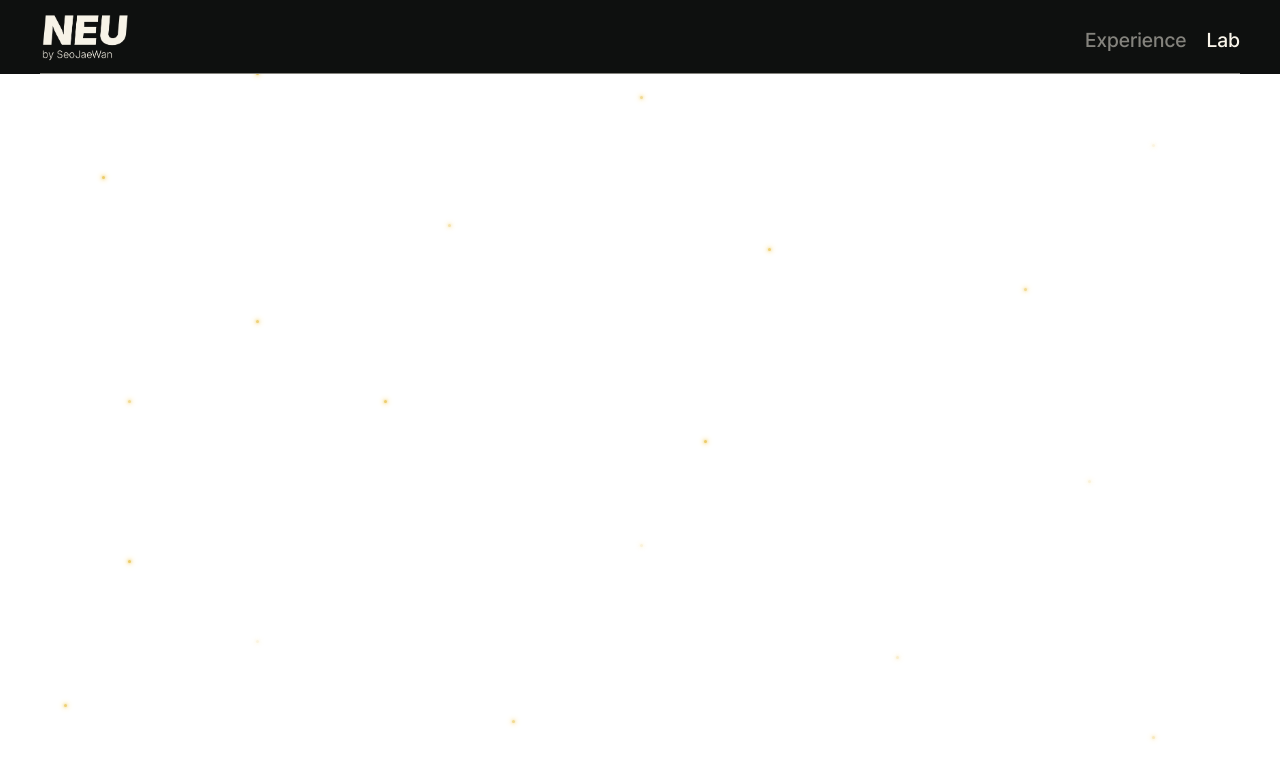
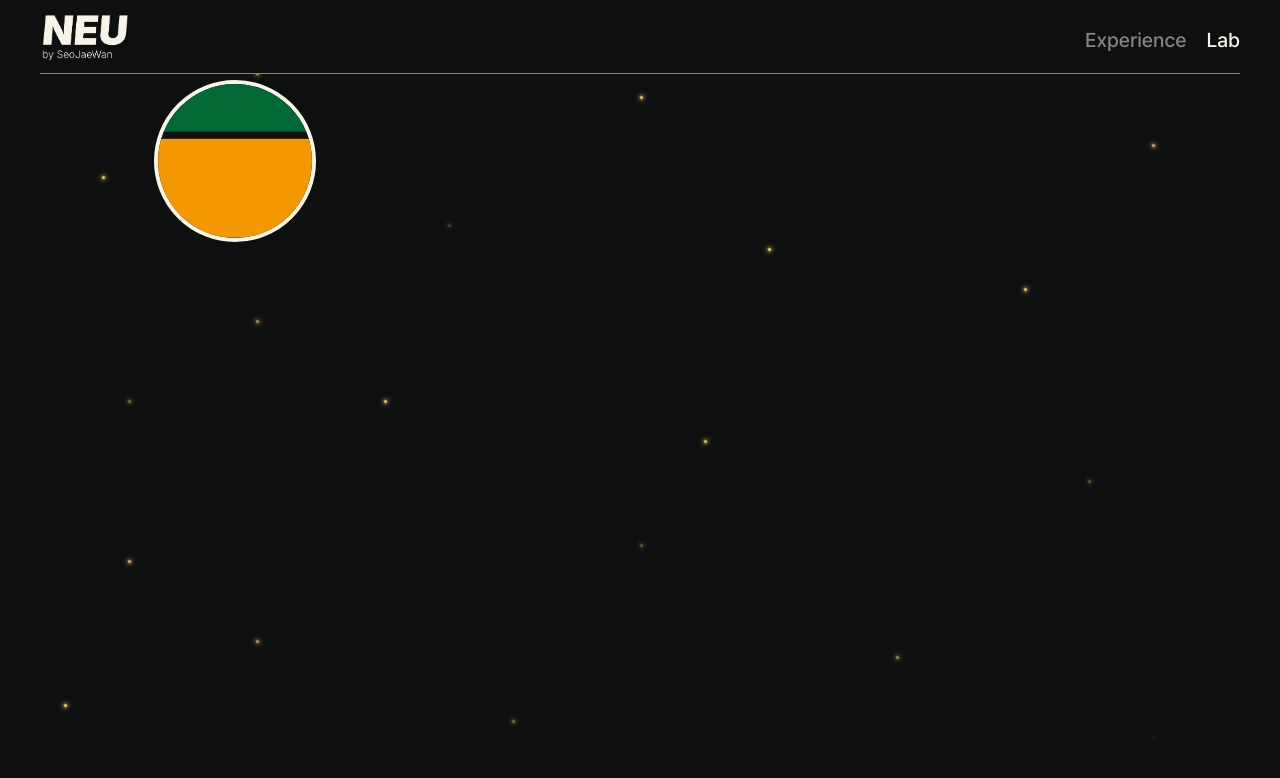
Before and after one commit to SeoJaeWan/intro, a Next.js app: page /lab in a window 1280 px wide. Shown: the top 778 px of the page. Built offline with nearby package versions, Linux system fonts and the light colour scheme.

Commit message:
feat: lab layout

```diff
--- a/src/app/lab/page.tsx
+++ b/src/app/lab/page.tsx
@@ -1,5 +1,7 @@
+import LabTemplate from '@/components/templates/lab';
+
 const Lab = () => {
-  return <></>;
+  return <LabTemplate />;
 };
 
 export default Lab;
--- /dev/null
+++ b/src/app/lab/scroll-view/page.tsx
@@ -0,0 +1,5 @@
+const ScrollView = () => {
+  return <></>;
+};
+
+export default ScrollView;
--- a/src/components/atoms/experience/portfolioItem/portfolioItem.style.ts
+++ b/src/components/atoms/experience/portfolioItem/portfolioItem.style.ts
@@ -82,7 +82,7 @@ const PreviewDetails = styled.span`
 
   color: ${(props) => props.theme.color.text};
 
-  background-color: ${(props) => props.theme.color.portfolio};
+  background-color: ${(props) => props.theme.color.backgroundShadow};
 
   opacity: 0;
   transition: all 0.4s;
--- /dev/null
+++ b/src/components/atoms/lab/labItem/index.tsx
@@ -0,0 +1,27 @@
+import Image from 'next/image';
+import LabItemStyle from './labItem.style';
+import Link from 'next/link';
+
+interface LabItemProps {
+  title: string;
+  thumbnail: string;
+  link: string;
+}
+
+const LabItem = (props: LabItemProps) => {
+  const { title, thumbnail, link } = props;
+
+  return (
+    <LabItemStyle.Container>
+      <Link href={link}>
+        <LabItemStyle.Box>
+          <h3 className="a11y">{title}</h3>
+          <Image src={thumbnail} alt="" width={2000} height={1200} />
+          <LabItemStyle.Title aria-hidden>{title}</LabItemStyle.Title>
+        </LabItemStyle.Box>
+      </Link>
+    </LabItemStyle.Container>
+  );
+};
+
+export default LabItem;
--- /dev/null
+++ b/src/components/atoms/lab/labItem/labItem.style.ts
@@ -0,0 +1,72 @@
+import styled from 'styled-components';
+
+const Container = styled.li`
+  display: flex;
+  justify-content: center;
+
+  width: auto;
+  height: 100%;
+
+  aspect-ratio: 5/3;
+`;
+
+const Title = styled.p`
+  position: absolute;
+  top: 50%;
+  left: 50%;
+  transform: translate(-50%, -50%);
+
+  display: flex;
+  justify-content: center;
+  align-items: center;
+
+  width: 100%;
+  height: 100%;
+
+  background-color: ${(props) => props.theme.color.backgroundShadow};
+
+  font-size: 1.5vw;
+  font-weight: 900;
+
+  white-space: nowrap;
+
+  opacity: 0;
+
+  transition: all 0.5s 0.2s;
+`;
+
+const Box = styled.div`
+  width: auto;
+  height: 100%;
+
+  aspect-ratio: 1/1;
+
+  border: 4px solid ${(props) => props.theme.color.line};
+  border-radius: 50%;
+  overflow: hidden;
+
+  transition: all 0.5s;
+
+  img {
+    position: absolute;
+    top: 50%;
+    left: 50%;
+    transform: translate(-50%, -50%);
+
+    width: auto;
+    height: 100%;
+  }
+
+  &:hover {
+    border-radius: 15px;
+    aspect-ratio: 5/3;
+
+    ${Title} {
+      opacity: 1;
+    }
+  }
+`;
+
+const LabItemStyle = { Container, Box, Title };
+
+export default LabItemStyle;
--- /dev/null
+++ b/src/components/templates/lab/index.tsx
@@ -0,0 +1,22 @@
+'use client';
+import LabStyle from './lab.style';
+import data from './lab.json';
+import LabItem from '@/components/atoms/lab/labItem';
+
+const { list } = data;
+
+const LabTemplate = () => {
+  return (
+    <LabStyle.Container>
+      <h2 className="a11y">실험실</h2>
+
+      <LabStyle.LabList>
+        {list.map((item) => (
+          <LabItem {...item} key={item.title} />
+        ))}
+      </LabStyle.LabList>
+    </LabStyle.Container>
+  );
+};
+
+export default LabTemplate;
--- /dev/null
+++ b/src/components/templates/lab/lab.json
@@ -0,0 +1,9 @@
+{
+  "list": [
+    {
+      "title": "CSS Scroll Animation",
+      "thumbnail": "/assets/images/lab/scrollView.png",
+      "link": "/lab/scroll-view"
+    }
+  ]
+}
--- /dev/null
+++ b/src/components/templates/lab/lab.style.ts
@@ -0,0 +1,21 @@
+import Section from '@/components/atoms/common/section/section.style';
+import styled from 'styled-components';
+
+const Container = styled(Section)`
+  padding-top: 80px;
+`;
+
+const LabList = styled.ul`
+  display: grid;
+  grid-template-columns: repeat(4, 1fr);
+
+  width: 100%;
+  height: 100%;
+`;
+
+const LabStyle = {
+  Container,
+  LabList,
+};
+
+export default LabStyle;
--- a/src/style/theme/index.ts
+++ b/src/style/theme/index.ts
@@ -13,6 +13,7 @@ export const color = {
   box5: '#39FF14',
 
   boxShadow: 'rgba(0, 0, 0, 0.2)',
+  backgroundShadow: 'rgba(0,0,0,0.8)',
 
   black: '#0e100f',
   white: '#ffffff',
@@ -20,8 +21,6 @@ export const color = {
   red: '#eb2f06',
 
   menu: '#1c1f1d',
-
-  portfolio: 'rgba(0,0,0,0.8)',
 };
 
 export const media = {
```
Also changed, not shown: public/assets/images/lab/scrollView.png (added).
